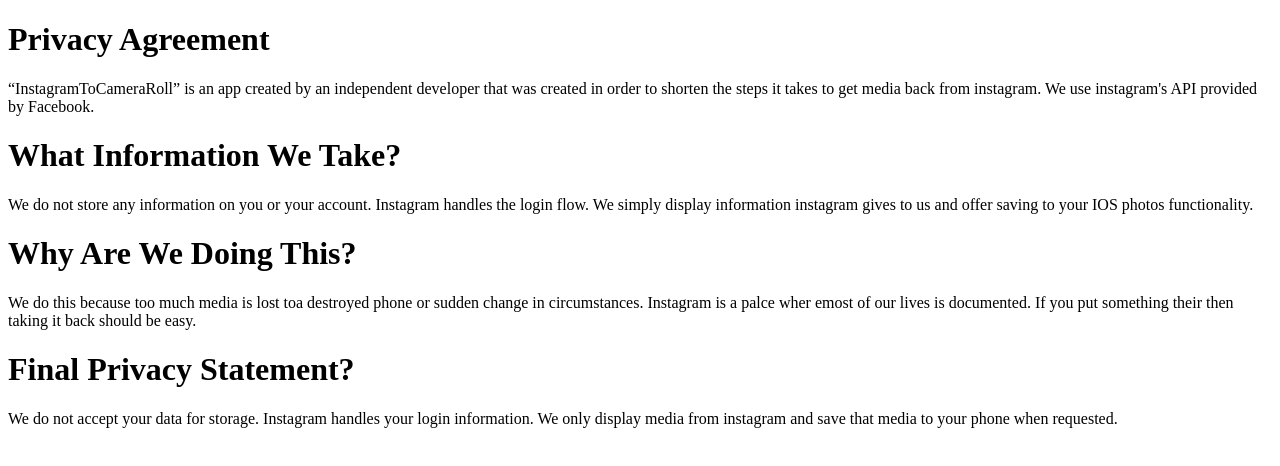
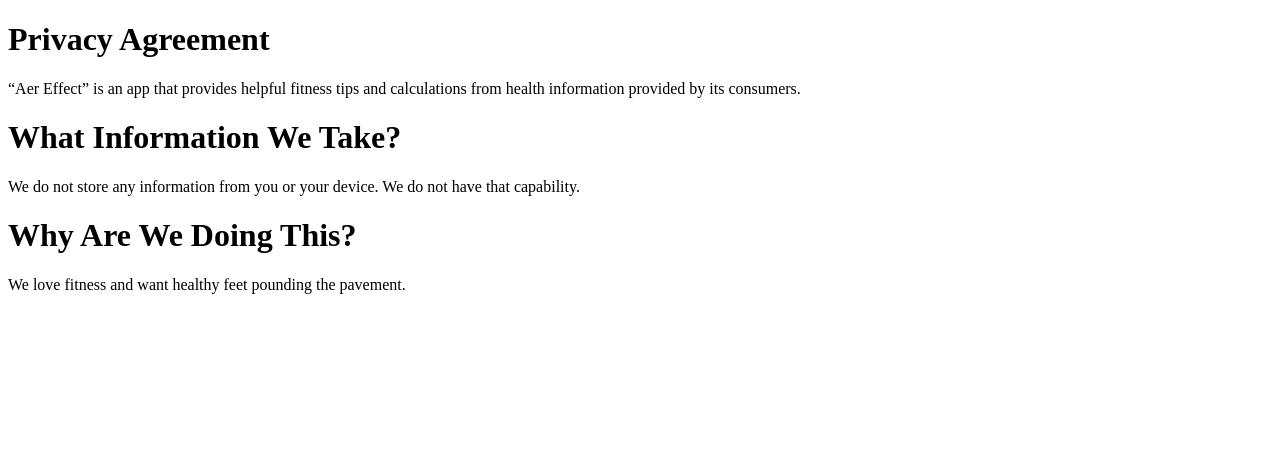
Before and after one commit to danielijames/AerEffect, a plain HTML site: page index.html in a window 1280 px wide. Drawn offline with Linux system fonts and the light colour scheme.

Commit message:
Update index.html

```diff
--- a/index.html
+++ b/index.html
@@ -6,12 +6,10 @@
 <body>
 	<h1> Privacy Agreement </h1>
 
-	<p> “InstagramToCameraRoll” is an app created by an independent developer that was created in order to shorten the steps it takes to get media back from instagram. We use instagram's API provided by Facebook.</p>
+	<p> “Aer Effect” is an app that provides helpful fitness tips and calculations from health information provided by its consumers.</p>
   	<h1> What Information We Take? </h1>
-  	<p> We do not store any information on you or your account. Instagram handles the login flow. We simply display information instagram gives to us and offer saving to your IOS photos functionality.</p>
+  	<p> We do not store any information from you or your device. We do not have that capability.</p>
   	<h1>Why Are We Doing This?</h1>
-  	<p>We do this because too much media is lost toa  destroyed phone or sudden change in circumstances. Instagram is a palce wher emost of our lives is documented. If you put something their then taking it back should be easy.</p>
-  	<h1>Final Privacy Statement?</h1>
-  	<p>We do not accept your data for storage. Instagram handles your login information. We only display media from instagram and save that media to your phone when requested.</p>
+  	<p>We love fitness and want healthy feet pounding the pavement.</p>
 </body>
 </html>
```
